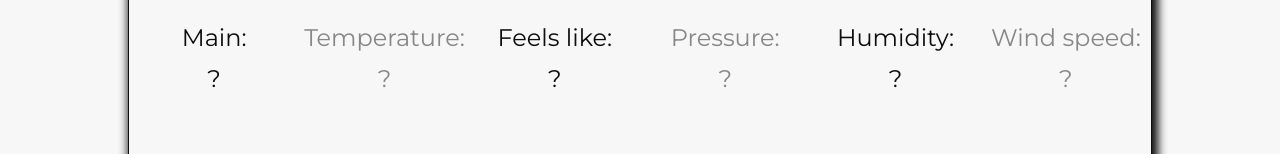
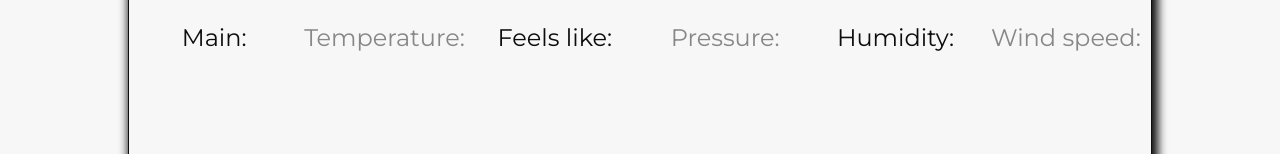
Before and after one commit to adammurawicz/API-applications, a plain HTML site: page weather/index.html in a window 1280 px wide. Shown: the part 732-886 px from the top of the page. Drawn offline with Linux system fonts and the light colour scheme.

Commit message:
small change in html

```diff
--- a/weather/index.html
+++ b/weather/index.html
@@ -39,27 +39,27 @@
                 <div class="bottom-answer__container">
                     <div class="bottom-answer__box">
                         <p class="bottom-answer__p--top">Main:</p>
-                        <p class="bottom-answer__p--bottom data-main">?</p>
+                        <p class="bottom-answer__p--bottom data-main"></p>
                     </div>
                     <div class="bottom-answer__box">
                         <p class="bottom-answer__p--top">Temperature:</p>
-                        <p class="bottom-answer__p--bottom data-temp">?</p>
+                        <p class="bottom-answer__p--bottom data-temp"></p>
                     </div>
                     <div class="bottom-answer__box">
                         <p class="bottom-answer__p--top">Feels like:</p>
-                        <p class="bottom-answer__p--bottom data-feels">?</p>
+                        <p class="bottom-answer__p--bottom data-feels"></p>
                     </div>
                     <div class="bottom-answer__box">
                         <p class="bottom-answer__p--top">Pressure:</p>
-                        <p class="bottom-answer__p--bottom data-press">?</p>
+                        <p class="bottom-answer__p--bottom data-press"></p>
                     </div>
                     <div class="bottom-answer__box">
                         <p class="bottom-answer__p--top">Humidity:</p>
-                        <p class="bottom-answer__p--bottom data-hum">?</p>
+                        <p class="bottom-answer__p--bottom data-hum"></p>
                     </div>
                     <div class="bottom-answer__box">
                         <p class="bottom-answer__p--top">Wind speed:</p>
-                        <p class="bottom-answer__p--bottom data-wind">?</p>
+                        <p class="bottom-answer__p--bottom data-wind"></p>
                     </div>
                 </div>
 
```
